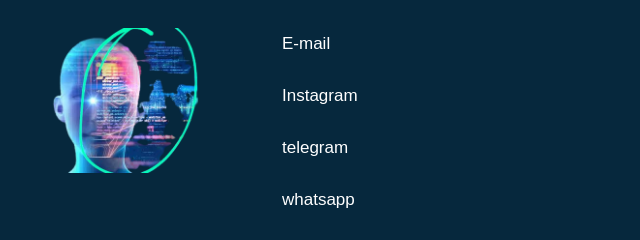
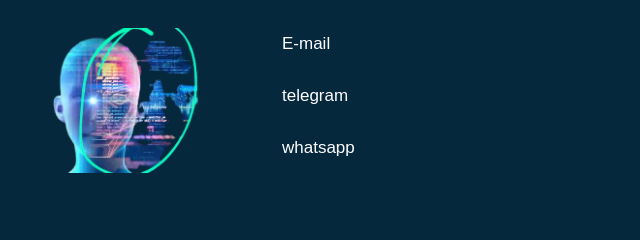
Before and after one commit to delamarr/MaxwellAssistance, a plain HTML site: page index.html in a window 1280 px wide. Shown: the part 5570-5810 px from the top of the page, 14-654 px from the left. Drawn offline with Linux system fonts and the light colour scheme.

Commit message:
Update index.html

```diff
--- a/index.html
+++ b/index.html
@@ -188,7 +188,6 @@
 
             <ul id="secondul">
                 <li> <a href="mailto:Maxwellken360@gmail.com">E-mail</a> </li>
-                <li> <a href="https://www.instagram.com/maxwell_assistance360/profilecard/?igsh=eTF1d29oemhsYWFh">Instagram</a> </li>
                 <li> <a href="https://t.me/maxwell_assistance">telegram</a> </li>
                 <li> <a href="https://wa.link/02ksn3">whatsapp</a> </li>
             </ul>
```
